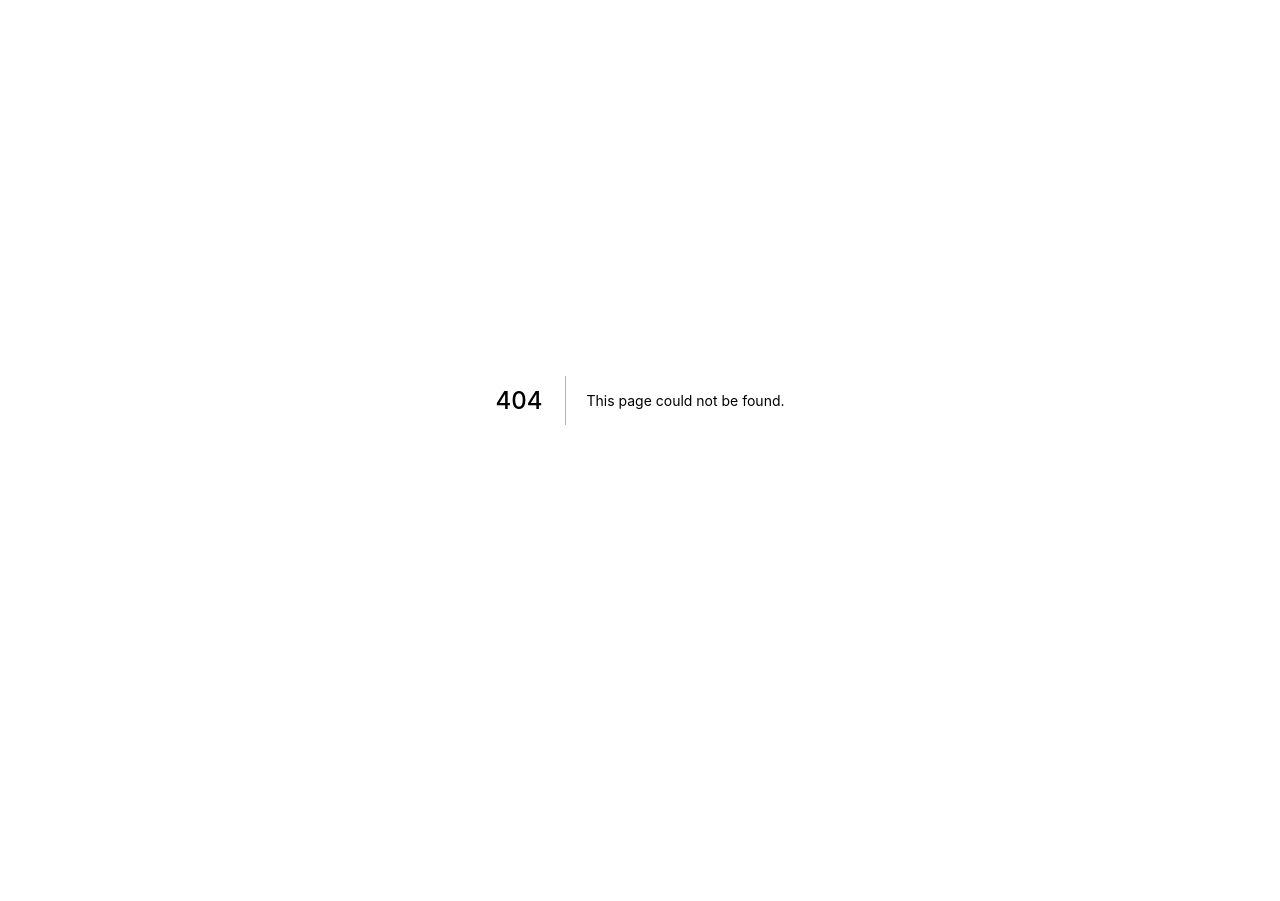
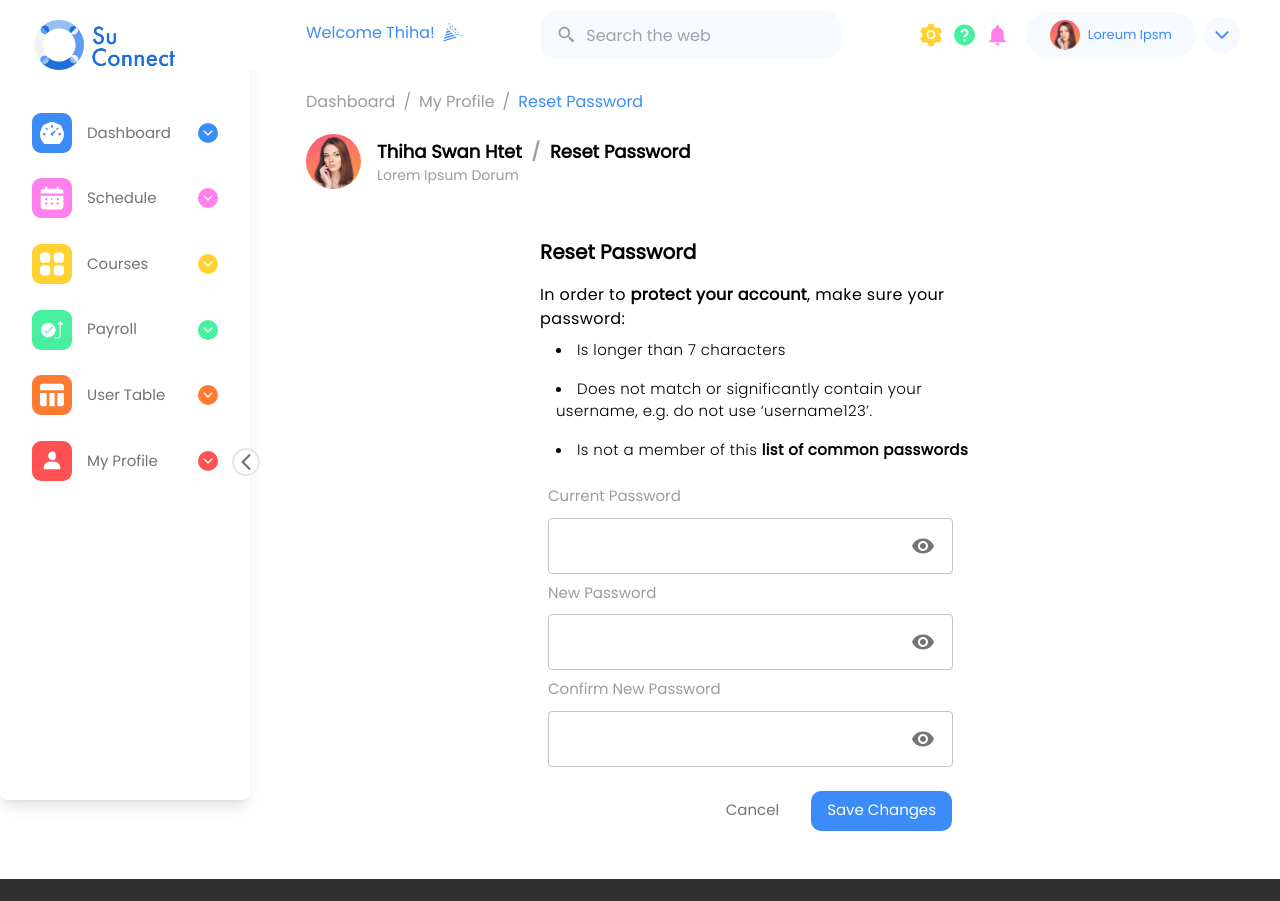
Before and after one commit to ShoonLeiNaing/suconnect-frontend, a Next.js app: page /reset-password in a window 1280 px wide. Before the commit this address had no page. Shown: the top 901 px of the page. Before the commit the page ends 800 px from the top, so only its background shows below. Built offline with nearby package versions, Linux system fonts and the light colour scheme.

Commit message:
margin,padding,align update for reset form

```diff
--- a/components/Button/SmallButton.tsx
+++ b/components/Button/SmallButton.tsx
@@ -37,6 +37,10 @@ const SmallButton: FunctionComponent<IProps> = ({
       height={customHeight || "30px"}
       width={customWidth && customWidth}
       mx={customMarginX}
+      display="flex"
+      flexDirection="column"
+      alignItems="center"
+      justifyContent="center"
       // fontSize="14px"
       borderRadius="10px"
       // fontWeight={500}
--- a/components/ResetPasswordForm/index.tsx
+++ b/components/ResetPasswordForm/index.tsx
@@ -10,8 +10,10 @@ const ResetPasswordForm: FunctionComponent = () => {
   const [save, setSave] = useState(false);
 
   return (
-    <Box className="w-1/2 p-8 mb-8">
-      <Typography className="text-lg font-semibold">Reset Password</Typography>
+    <Box maxWidth="450px" margin="auto" my={6}>
+      <Typography fontSize="20px" fontWeight={600}>
+        Reset Password
+      </Typography>
       <Box className="text-[15px] font-light tracking-wide my-4">
         <Typography className="text-[15px] font-light mb-1">
           In order to{" "}
@@ -30,25 +32,30 @@ const ResetPasswordForm: FunctionComponent = () => {
           <span className="font-semibold">list of common passwords</span>
         </ListItem>
       </Box>
-      <Box className="pb-0 mb-0">
+      <Box>
         <InputLabel label="Current Password" />
+        <PasswordInput />
       </Box>
-      <PasswordInput />
-      <Box className="pb-0 mb-0">
+      <Box>
         <InputLabel label="New Password" />
+        <PasswordInput />
       </Box>
-      <PasswordInput />
 
-      <Box className="pb-0 mb-0">
+      <Box>
         <InputLabel label="Confirm New Password" />
+        <PasswordInput />
       </Box>
-      <PasswordInput />
 
-      <Box className="flex justify-end mt-4 mb-4 mr-10">
+      <Box
+        display="flex"
+        alignItems="center"
+        justifyContent="flex-end"
+        maxWidth="412px"
+        mt={2}
+      >
         <SmallButton
           text="Cancel"
           bgColor="white"
-          customPaddingY="0.5rem"
           customPaddingX="2rem"
           color={colors.black.black1}
           customFontSize="15px"
@@ -56,7 +63,7 @@ const ResetPasswordForm: FunctionComponent = () => {
         />
         <SmallButton
           text="Save Changes"
-          customPaddingY="0.5rem"
+          customHeight="40px"
           customFontSize="15px"
           onClickHandler={() => setSave(!save)}
         />
--- a/pages/reset_password/index.tsx
+++ b/pages/reset-password/index.tsx
@@ -1,8 +1,14 @@
 import { Box } from "@mui/material";
+import dynamic from "next/dynamic";
 import BreadcrumbsComponent from "../../components/Breadcrumbs";
 import Layout from "../../components/Layout";
 import NameTag from "../../components/Profile/NameTag";
-import ResetPasswordForm from "../../components/ResetPasswordForm";
+// import ResetPasswordForm from "../../components/ResetPasswordForm";
+
+const ResetPasswordForm = dynamic(
+  import("../../components/ResetPasswordForm"),
+  { ssr: false }
+);
 
 const breadCrumbsData = [
   {
```
